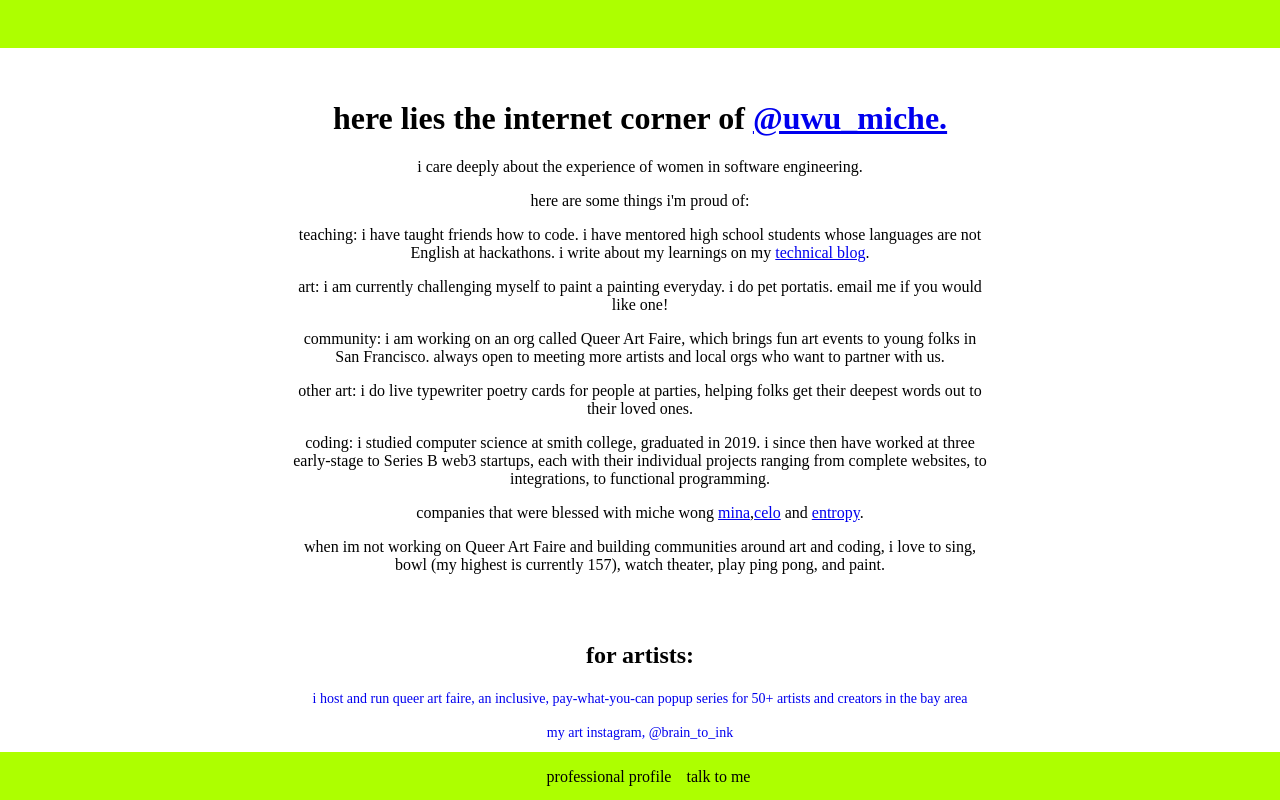
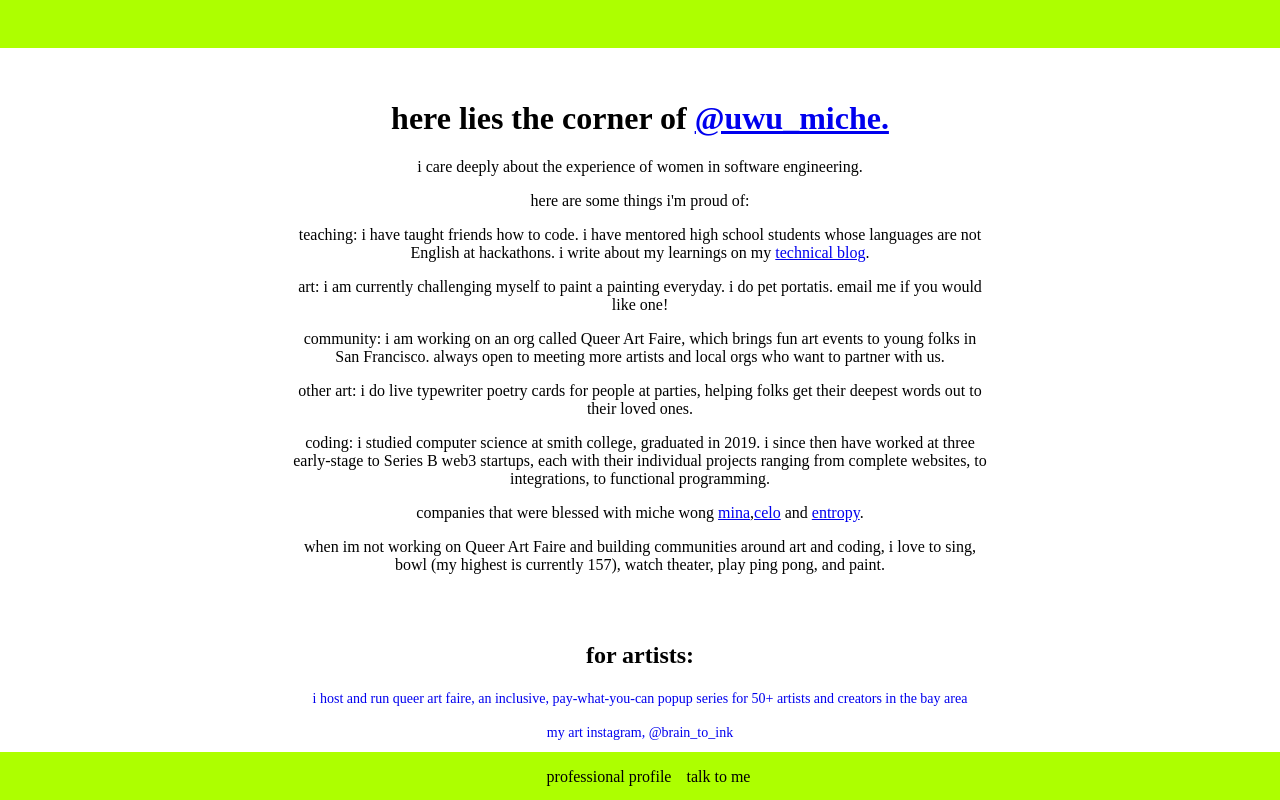
Before and after one commit to michellewong793/personalsite, a Next.js app: page / in a window 1280 px wide. Shown: the top 800 px of the page. Built offline with nearby package versions, Linux system fonts and the light colour scheme.

Commit message:
changes one thing in header

```diff
--- a/pages/index.js
+++ b/pages/index.js
@@ -7,7 +7,7 @@ export default function Index() {
     <div>
       <Layout />
       <div style={Styles.content}>
-        <h1 style={Styles.header}>here lies the internet corner of <a href="https://twitter.com/uwu_miche">@uwu_miche. </a> </h1>
+        <h1 style={Styles.header}>here lies the corner of <a href="https://twitter.com/uwu_miche">@uwu_miche. </a> </h1>
         <p> i care deeply about the experience of women in software engineering. </p>
         <p> here are some things i'm proud of:</p>
         <p>teaching: i have taught friends how to code. i have mentored high school students whose languages are not English at hackathons. i write about my learnings on my <a href="https://micheburrito.medium.com">technical blog</a>. </p>
```
